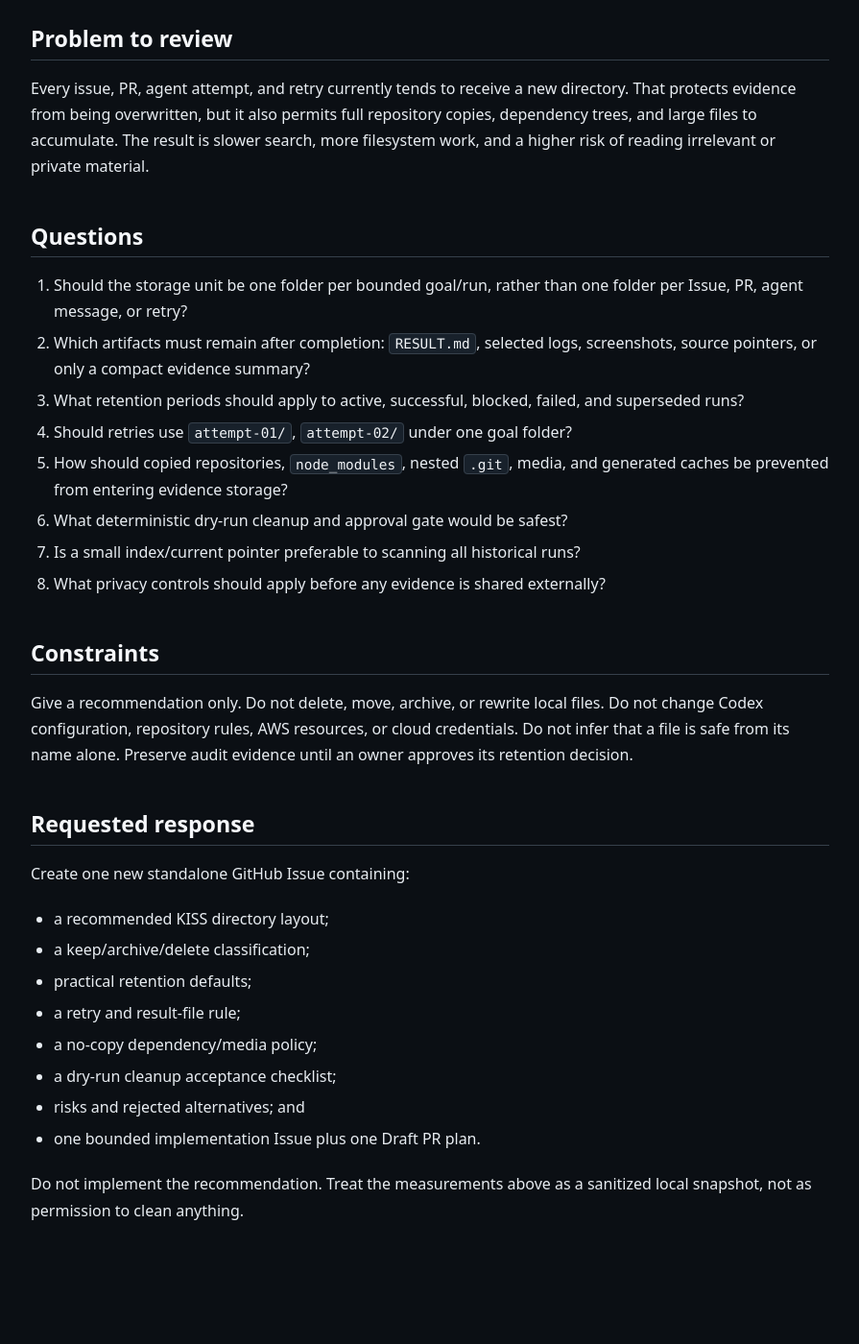
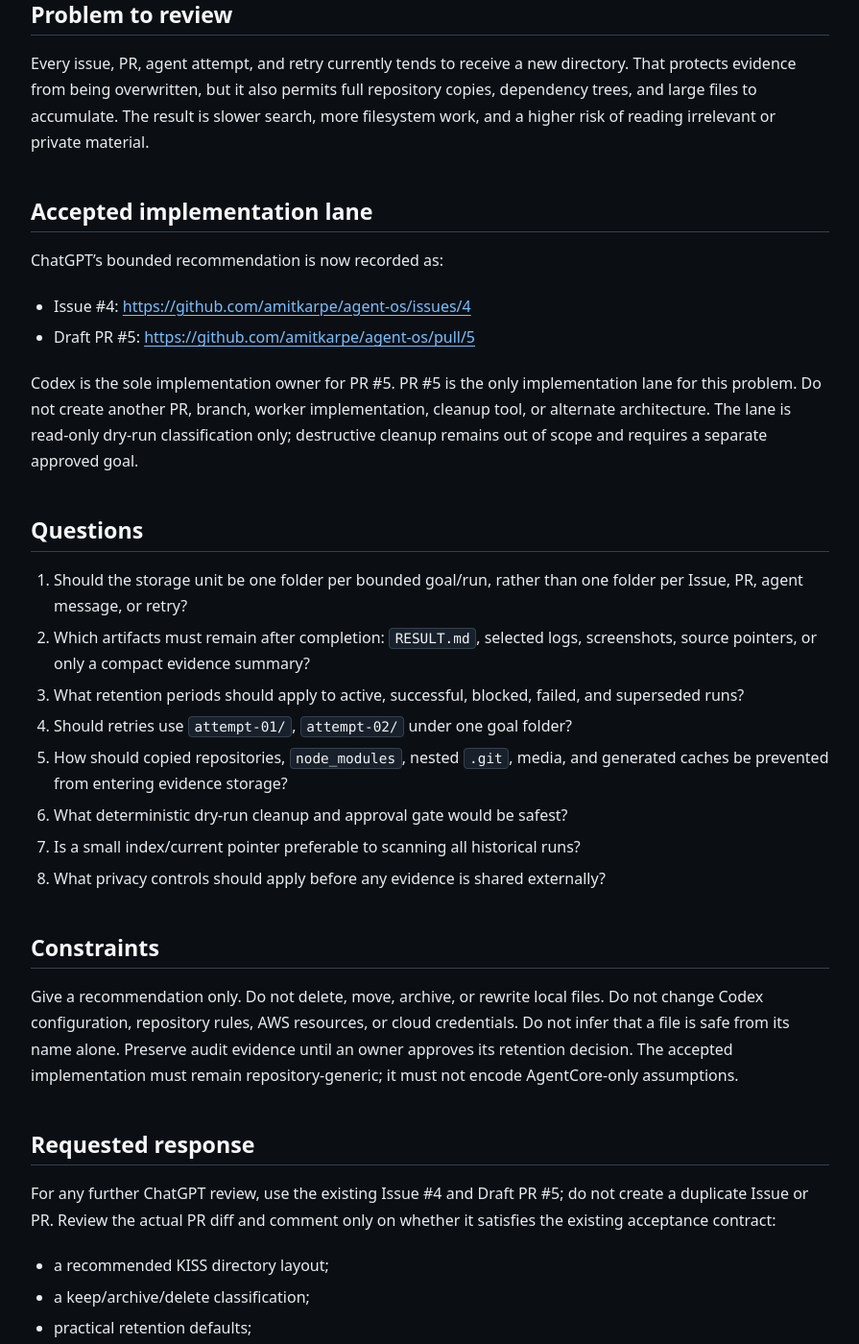
Before and after one commit to amitkarpe/agent-os, a Jekyll site: the page built from docs/chatgpt/inbox/REQUEST-20260902-agentcore-temp-retention.md, in a window 1280 px wide and 1400 px high, scrolled down 1159 px. Shown: the whole window at 96% size, without its empty margins (192-1087 px from the left). Built offline with Jekyll 4.4.1, drawn with Linux system fonts in a browser that asks for light colours; before the commit the page ends 2518 px from its top, so only the background shows below that; some of the changed text lies outside the part shown.

Commit message:
Clarify cross-repository temp retention lane

```diff
--- a/docs/chatgpt/inbox/REQUEST-20260902-agentcore-temp-retention.md
+++ b/docs/chatgpt/inbox/REQUEST-20260902-agentcore-temp-retention.md
@@ -1,12 +1,12 @@
 ---
 type: ChatGPT review request
-title: AgentCore temporary evidence retention and layout
-status: request-only
+title: Cross-repository temporary evidence retention and layout
+status: accepted-implementation-lane
 date: 2026-09-02
 safety: public-safe summary; no implementation or deletion authorized
 ---
 
-# Request: improve temporary evidence retention
+# Request: improve cross-repository temporary evidence retention
 
 Please review this request using the public protocol:
 
@@ -14,16 +14,15 @@
 
 ## Context
 
-The local AgentCore temporary area is used for Codex/AI experiments,
-read-only AWS checks, and POC evidence. A snapshot on 2026-09-02 contains:
+The shared temporary area is used across repositories for Codex/AI experiments,
+read-only checks, long-running operations, and POC evidence. A snapshot on
+2026-09-02 contains:
 
-- 15,694 directories
-- 101,025 files
-- approximately 2.85 GiB
-- 63 top-level project/run directories
-- 66 `node_modules` trees
-- 3 nested `.git` directories
-- 86 large media/archive files
+- 24,472 directories
+- 154,341 files
+- approximately 6.5 GiB
+- 68 `node_modules` trees
+- 15 nested `.git` directories
 
 The largest groups are repeated Issue/POC folders containing copied project
 trees, dependencies, nested Git data, media, and retry outputs. The directory
@@ -34,7 +33,7 @@
 The local Codex rules require:
 
 - KISS: one problem, one happy path, one command, one proof, one result.
-- One bounded goal per worker lane with a durable `RESULT.md`.
+- One bounded goal/run per worker lane with a durable `RESULT.md`.
 - Evidence under a temporary area; source code remains in its owning repository.
 - Separate worktrees for genuinely parallel missions.
 - Preserve current success proof, active-debug evidence, and audit evidence.
@@ -50,6 +49,19 @@
 full repository copies, dependency trees, and large files to accumulate. The
 result is slower search, more filesystem work, and a higher risk of reading
 irrelevant or private material.
+
+## Accepted implementation lane
+
+ChatGPT's bounded recommendation is now recorded as:
+
+- Issue #4: <https://github.com/amitkarpe/agent-os/issues/4>
+- Draft PR #5: <https://github.com/amitkarpe/agent-os/pull/5>
+
+Codex is the sole implementation owner for PR #5. PR #5 is the only
+implementation lane for this problem. Do not create another PR, branch,
+worker implementation, cleanup tool, or alternate architecture. The lane is
+read-only dry-run classification only; destructive cleanup remains out of
+scope and requires a separate approved goal.
 
 ## Questions
 
@@ -71,11 +83,15 @@
 Give a recommendation only. Do not delete, move, archive, or rewrite local
 files. Do not change Codex configuration, repository rules, AWS resources, or
 cloud credentials. Do not infer that a file is safe from its name alone.
-Preserve audit evidence until an owner approves its retention decision.
+Preserve audit evidence until an owner approves its retention decision. The
+accepted implementation must remain repository-generic; it must not encode
+AgentCore-only assumptions.
 
 ## Requested response
 
-Create one new standalone GitHub Issue containing:
+For any further ChatGPT review, use the existing Issue #4 and Draft PR #5;
+do not create a duplicate Issue or PR. Review the actual PR diff and comment
+only on whether it satisfies the existing acceptance contract:
 
 - a recommended KISS directory layout;
 - a keep/archive/delete classification;
@@ -84,7 +100,8 @@
 - a no-copy dependency/media policy;
 - a dry-run cleanup acceptance checklist;
 - risks and rejected alternatives; and
-- one bounded implementation Issue plus one Draft PR plan.
+- deterministic dry-run behavior with zero filesystem mutation.
 
-Do not implement the recommendation. Treat the measurements above as a
-sanitized local snapshot, not as permission to clean anything.
+Do not perform cleanup or configuration changes. Treat the measurements above
+as a sanitized local snapshot, and treat PR #5 as the only implementation
+authority for this milestone.
```
